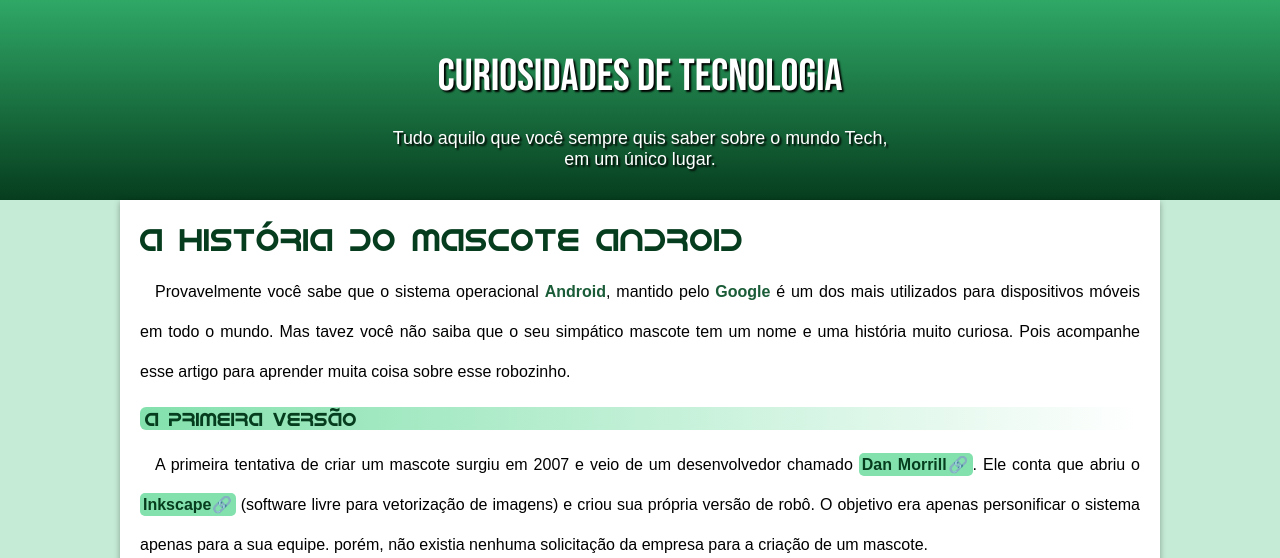
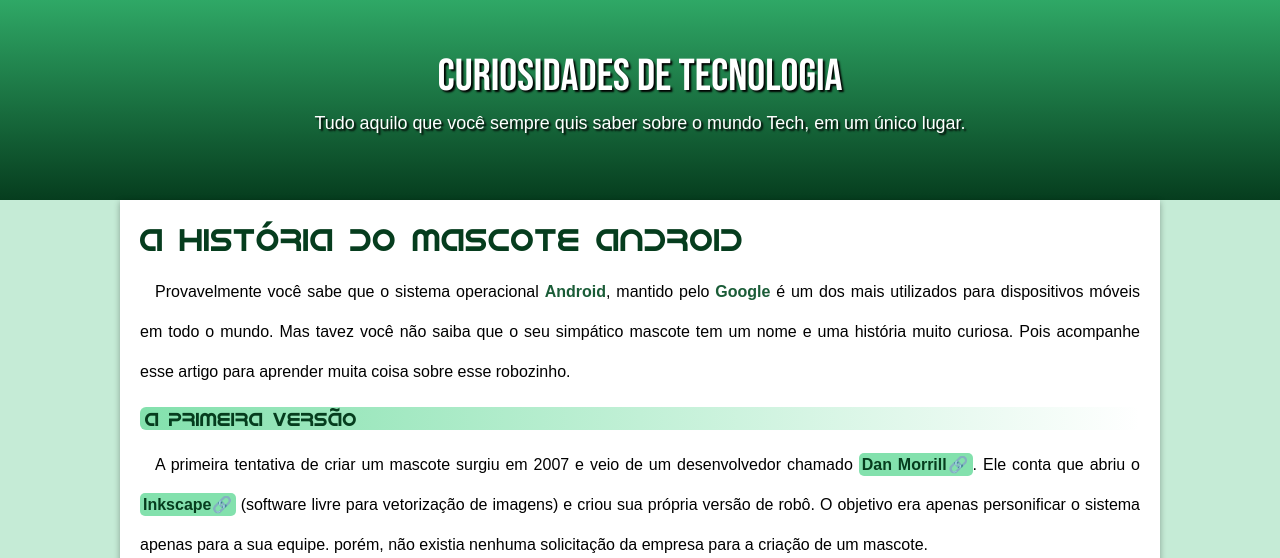
Before and after one commit to viniciogomesr/projeto-android, a plain HTML site: page index.html in a window 1280 px wide. Shown: the top 558 px of the page. Drawn offline with Linux system fonts and the light colour scheme.

Commit message:
atualização header

```diff
--- a/css/style.css
+++ b/css/style.css
@@ -48,7 +48,7 @@
 header h1 {
     color: var(--branco);
     text-shadow: 2px 2px 2px #000000;
-    padding-bottom: 15px;
+    padding-bottom: 10px;
     font-weight: normal;
 }
 
@@ -57,7 +57,7 @@
     text-shadow: 2px 2px 2px #000000;
     font-family: var(--fontepadrao);
     font-size: 0.8em;
-    padding: 10px;
+    padding-bottom: 10px;
 }
 
 /*nav {
--- a/index.html
+++ b/index.html
@@ -13,7 +13,7 @@
 <body>
     <header>
         <h1>Curiosidades de Tecnologia</h1>
-        <p>Tudo aquilo que você sempre quis saber sobre o mundo Tech,<br> em um único lugar.</p>
+        <p>Tudo aquilo que você sempre quis saber sobre o mundo Tech, em um único lugar.</p>
     </header>
 
     <!--
```
